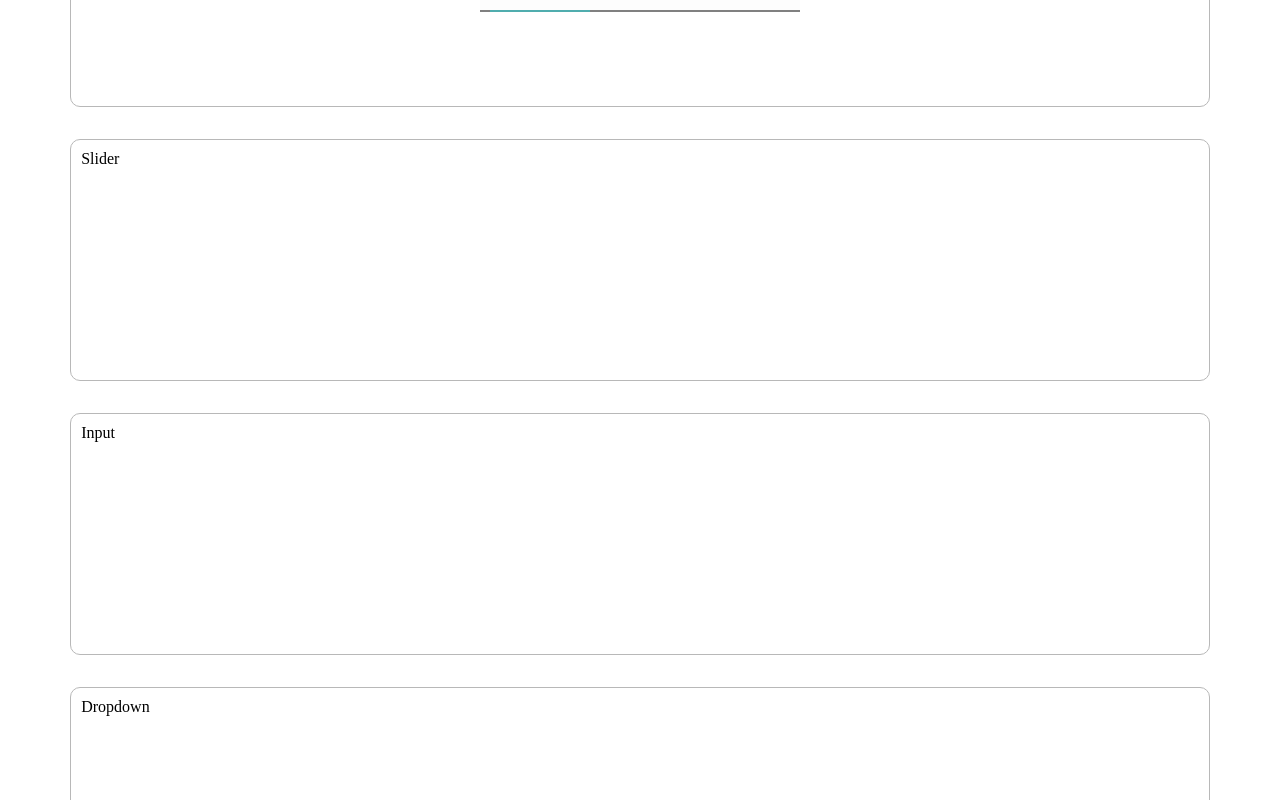
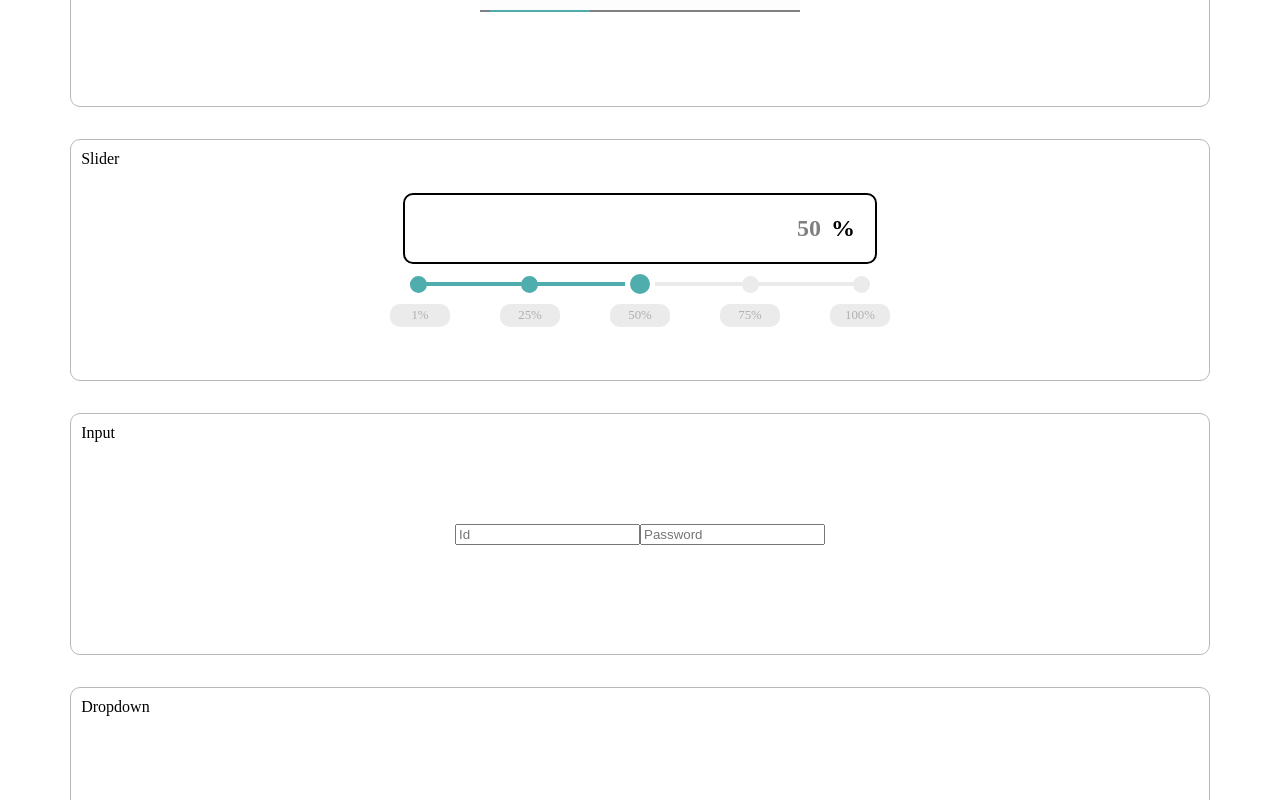
Before and after one commit to anshqhsh/wanted_pre_onboarding, a React (Create React App) app: page / in a window 1280 px wide. Shown: the part 520-1320 px from the top of the page. Built offline with nearby package versions, Linux system fonts and the light colour scheme.

Commit message:
슬라이더 기능 완료
- webkit 만 타 브라우저 대응은 이후 추가 예정

```diff
--- a/src/App.js
+++ b/src/App.js
@@ -1,6 +1,8 @@
 import styled from 'styled-components';
 import './App.css';
 import Form from './components/form';
+import Input from './components/Input';
+import Slider from './components/slider';
 import Tab from './components/tab';
 import Toggle from './components/toggle';
 
@@ -19,14 +21,15 @@ const Title = styled.div`
   color: rgb(80, 173, 174);
 `;
 
+// 각 기능컴포넌트를 form.js에 담아 렌더링
 function App() {
   return (
     <Container>
       <Title>React Components</Title>
       <Form componentName={'Toggle'} componentForm={<Toggle />}></Form>
       <Form componentName={'Tab'} componentForm={<Tab />}></Form>
-      <Form componentName={'Slider'} componentForm={''}></Form>
-      <Form componentName={'Input'} componentForm={''}></Form>
+      <Form componentName={'Slider'} componentForm={<Slider />}></Form>
+      <Form componentName={'Input'} componentForm={<Input />}></Form>
       <Form componentName={'Dropdown'} componentForm={''}></Form>
     </Container>
   );
--- /dev/null
+++ b/src/components/Input.js
@@ -0,0 +1,42 @@
+import { useState } from 'react';
+import styled from 'styled-components';
+
+const Container = styled.div`
+  position: relative;
+  display: flex;
+  flex-direction: column;
+  height: 100%;
+  align-items: center;
+  justify-content: center;
+`;
+
+const InputForm = styled.form`
+  display: flex;
+`;
+
+const Input = () => {
+  const [isEmail, setIsEmail] = useState(false);
+  const [isPwd, setIsPwd] = useState(false);
+
+  return (
+    <Container>
+      <form>
+        <input
+          name="username"
+          type="text"
+          placeholder="Id"
+          className="form-input"
+          required
+        ></input>
+        <input
+          name="password"
+          type="password"
+          placeholder="Password"
+          className="form-input"
+        />
+      </form>
+    </Container>
+  );
+};
+
+export default Input;
--- a/src/components/form.js
+++ b/src/components/form.js
@@ -1,6 +1,7 @@
 import styled from 'styled-components';
 
 const Box = styled.div`
+  min-width: 600px;
   width: 90%;
   height: 15rem;
   margin: 1rem auto;
@@ -18,7 +19,6 @@ const SubTitle = styled.div`
 
 // 각 기능별 컴포넌트 form
 const Form = ({ componentName, componentForm }) => {
-  console.log(componentName);
   return (
     <Box>
       <SubTitle>{componentName}</SubTitle>
--- /dev/null
+++ b/src/components/slider.js
@@ -0,0 +1,227 @@
+import { useState } from 'react';
+import styled from 'styled-components';
+
+// const trackFill = css`
+//   height: 6px;
+//   background-color: transparent;
+//   background-image: linear-gradient(#ffc069, #ffc069),
+//     linear-gradient(#ccced0, #ccced0);
+//   background-size: var(--sx) 6px, calc(100% - var(--sx)) 4px;
+//   background-position: left center, right center;
+//   background-repeat: no-repeat;
+// `;
+
+// const fill = css`
+//   height: 0.4em;
+//   background: ffc069;
+//   border-radius: 4px;
+// `;
+
+// const thumb = css`
+//   box-sizing: border-box;
+//   border: none;
+//   width: 1.5em;
+//   height: 1.5em;
+//   border-radius: 50%;
+//   background: rgb(253, 253, 253);
+// `;
+
+// const Input = styled.input`
+//   &,
+//   &::-webkit-slider-thumb {
+//     -webkit-appearance: none;
+//   }
+
+//   &:focus {
+//     outline: none;
+//   }
+
+//   // 브라우저 대응
+//   &:focus::-webkit-slider-thumb {
+//     box-shadow: 0 0 5px red;
+//   }
+
+//   &:focus::-moz-range-thumb {
+//     outline: -webkit-focus-ring-color auto px;
+//   }
+
+//   &:focus::-ms-thumb {
+//     outline: -webkit-focus-ring-color auto 5px;
+//   }
+
+//   --range: calc(var(--max) - var(--min));
+//   --ratio: calc((var(--val) - var(--min)) / var(--range));
+//   --sx: calc(0.5 * 1.5em + var(--ratio) * (100% - 1.5em));
+
+//   margin: 0;
+//   padding: 0;
+//   height: 1.5em;
+//   background: transparent;
+//   font: 1em/1 arial, sans-serif;
+
+//   &::-webkit-slider-runnable-track {
+//     ${trackFill};
+//   }
+
+//   &::-moz-range-progress {
+//     ${fill};
+//   }
+
+//   &::-ms-fill-lower {
+//     ${fill};
+//   }
+
+//   &::-webkit-slider-thumb {
+//     margin-top: calc(0.5 * (0.4em - 1.5em));
+//     ${thumb};
+//   }
+// `;
+// chrome과 safari에서 Webkit 스타일시트로 교체 해서 적용이 안됨 - 해결법
+const uperSlider = (color, size) => {
+  let i = 12;
+  let shadow = `${i}px 0 0 ${size} ${color}`;
+
+  for (i; i < 500; i++) {
+    shadow = `${shadow}, ${i}px 0 0 ${size} ${color}`;
+  }
+
+  return shadow;
+};
+
+const Container = styled.div`
+  position: relative;
+  display: flex;
+  flex-direction: column;
+  height: 100%;
+  align-items: center;
+  justify-content: center;
+`;
+
+const SliderContainer = styled.div`
+  width: 500px;
+  display: flex;
+  justify-content: space-between;
+`;
+const SliderValueBtn = styled.div`
+  width: 60px;
+  text-align: center;
+  font-size: 0.8rem;
+  padding-top: 4px;
+  padding-bottom: 4px;
+  border-radius: 10px;
+  color: rgb(175, 175, 175);
+  background-color: rgb(235, 235, 235);
+`;
+
+const NewInput = styled.input`
+  overflow: hidden;
+  width: 460px;
+  height: 40px;
+  margin: 0;
+  appearance: none;
+  cursor: pointer;
+  background-color: transparent;
+
+  &:focus {
+    outline: none;
+  }
+
+  &::-webkit-slider-runnable-track {
+    width: 100%;
+    height: 4px;
+    background: rgb(80, 173, 174);
+  }
+
+  &::-webkit-slider-thumb {
+    position: relative;
+    appearance: none;
+    height: 30px;
+    width: 30px;
+    background: rgb(80, 173, 174);
+    border-radius: 100%;
+    top: 50%;
+    transform: translateY(-50%);
+    border: 5px solid #ffff;
+    box-shadow: ${uperSlider('rgb(235, 235, 235)', '-13px')};
+  }
+`;
+const SliderWrap = styled.div`
+  position: relative;
+  display: flex;
+  flex-direction: column;
+  align-items: center;
+  justify-content: center;
+`;
+
+const CircleWrap = styled.div`
+  position: absolute;
+  width: 460px;
+  display: flex;
+  justify-content: space-between;
+  pointer-events: none; // div테그 반응 x
+`;
+const Circle = styled.div`
+  width: 13px;
+  height: 13px;
+  border-radius: 50%;
+  border: 2px solid
+    ${({ active }) => (active ? 'rgb(80, 173, 174)' : 'rgb(235, 235, 235)')};
+  background-color: ${({ active }) =>
+    active ? 'rgb(80, 173, 174)' : 'rgb(235, 235, 235)'};
+`;
+const TextWrap = styled.div`
+  width: 450px;
+  text-align: right;
+  font-size: 1.5rem;
+  font-weight: bold;
+  border: 2px solid black;
+  border-radius: 10px;
+  padding: 20px 0;
+  padding-right: 20px;
+`;
+const Text = styled.span`
+  color: gray;
+  margin: 10px;
+`;
+function Slider() {
+  const [value, setValue] = useState(500); // 표시값은 state/10 % 올림
+  const valueArr = [1, 250, 500, 750, 1000]; // pixel 매칭을 위해 잘게 분할
+  return (
+    <Container>
+      <TextWrap>
+        <Text>{Math.ceil(value / 10)}</Text>%
+      </TextWrap>
+      <SliderWrap>
+        <CircleWrap>
+          {valueArr.map(cirValue => (
+            <Circle
+              active={cirValue <= value}
+              onClick={() => {
+                setValue(cirValue);
+              }}
+            />
+          ))}
+        </CircleWrap>
+        <NewInput
+          type="range"
+          onInput={e => setValue(e.target.value)}
+          value={value}
+          min="1"
+          max="1000"
+        ></NewInput>
+      </SliderWrap>
+      <SliderContainer>
+        {valueArr.map((value, i) => (
+          <SliderValueBtn
+            key={i}
+            onClick={() => {
+              setValue(value);
+            }}
+          >{`${Math.ceil(value / 10)}%`}</SliderValueBtn>
+        ))}
+      </SliderContainer>
+    </Container>
+  );
+}
+
+export default Slider;
--- a/src/components/tab.js
+++ b/src/components/tab.js
@@ -1,4 +1,4 @@
-import { useRef, useState } from 'react';
+import { useState } from 'react';
 import styled from 'styled-components';
 
 const Container = styled.div`
@@ -60,14 +60,13 @@ const TabWrap = styled.div`
 const Tab = () => {
   const [currentTab, setCurrentTab] = useState(0);
   const tabArr = ['감자', '고구마', '카레라이스'];
-
   return (
     <Container>
       <TabWrap>
         <TabMenu>
           {tabArr.map((item, i) => (
             <TabItem
-              ket={i}
+              key={i}
               onClick={() => {
                 setCurrentTab(i);
               }}
--- a/src/index.js
+++ b/src/index.js
@@ -3,6 +3,7 @@ import ReactDOM from 'react-dom/client';
 import App from './App';
 
 const root = ReactDOM.createRoot(document.getElementById('root'));
+
 root.render(
   <React.StrictMode>
     <App />
```
